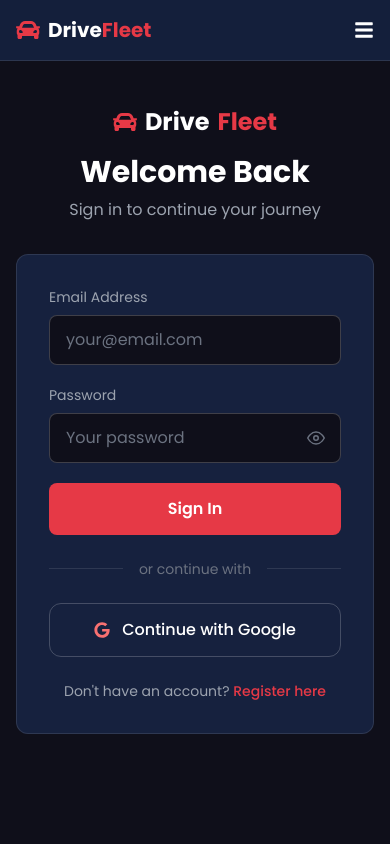
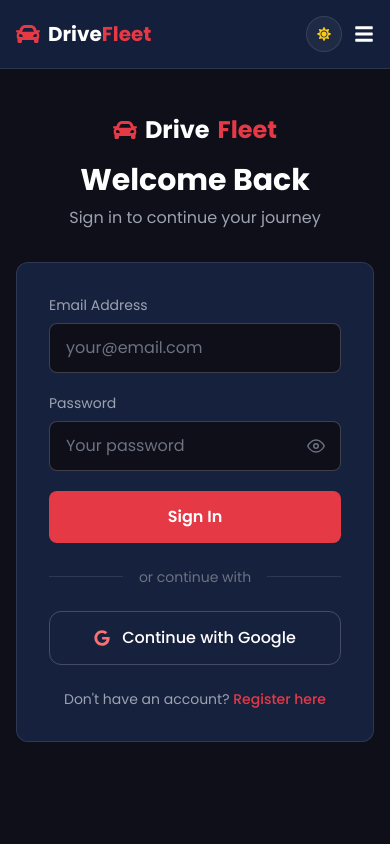
Before and after one commit to fahim3101/drivefleet-client, a React (Vite) app: page /login in a window 390 px wide. Shown: the top 844 px of the page. Built offline with nearby package versions, Linux system fonts and the light colour scheme; no server answers.

Commit message:
feat(client): dark/light theme toggle with persistence, light overrides, navbar switch

```diff
--- a/src/components/Navbar.jsx
+++ b/src/components/Navbar.jsx
@@ -2,10 +2,12 @@
 import { Link, NavLink } from "react-router-dom";
 import { useAuth } from "../providers/AuthProvider";
 import toast from "react-hot-toast";
-import { FaCar, FaBars, FaTimes, FaHeart } from "react-icons/fa";
+import { FaCar, FaBars, FaTimes, FaHeart, FaSun, FaMoon } from "react-icons/fa";
+import { useTheme } from "../providers/ThemeProvider";
 
 const Navbar = () => {
   const { user, logOut } = useAuth();
+  const { theme, toggleTheme } = useTheme();
   const [mobileOpen, setMobileOpen] = useState(false);
   const [dropdown, setDropdown] = useState(false);
   const dropRef = useRef(null);
@@ -28,9 +30,7 @@
   };
 
   const linkClass = ({ isActive }) =>
-    `transition-colors font-medium ${
-      isActive ? "text-primary" : "text-gray-300 hover:text-primary"
-    }`;
+    `transition-colors font-medium ${isActive ? "text-primary" : theme === "light" ? "text-slate-600 hover:text-primary" : "text-gray-300 hover:text-primary"}`;
 
   return (
     <nav className="bg-[#16213E]/95 backdrop-blur-sm sticky top-0 z-50 border-b border-white/10">
@@ -61,6 +61,14 @@
 
         {/* Desktop Auth */}
         <div className="hidden md:flex items-center gap-4">
+          <button
+            onClick={toggleTheme}
+            className="w-10 h-10 rounded-full border border-white/10 flex items-center justify-center hover:border-primary/50 transition-colors bg-white/5"
+            title={`Switch to ${theme === "dark" ? "light" : "dark"} mode`}
+            aria-label="Toggle theme"
+          >
+            {theme === "dark" ? <FaSun className="text-yellow-400" /> : <FaMoon className="text-slate-700" />}
+          </button>
           {user ? (
             <div className="relative" ref={dropRef}>
               <img
@@ -71,32 +79,27 @@
                 onClick={() => setDropdown(!dropdown)}
               />
               {dropdown && (
-                <div className="absolute right-0 mt-3 w-56 bg-[#16213E] border border-white/10 rounded-xl shadow-2xl overflow-hidden z-50">
-                  <div className="px-4 py-3 border-b border-white/10">
-                    <p className="font-semibold text-sm truncate">{user.displayName}</p>
+                <div className={`absolute right-0 mt-3 w-56 rounded-xl shadow-2xl overflow-hidden z-50 border ${theme === "light" ? "bg-white border-slate-200" : "bg-[#16213E] border-white/10"}`}>
+                  <div className={`px-4 py-3 border-b ${theme === "light" ? "border-slate-200" : "border-white/10"}`}>
+                    <p className={`font-semibold text-sm truncate ${theme === "light" ? "text-slate-900" : "text-white"}`}>{user.displayName}</p>
                     <p className="text-gray-500 text-xs truncate">{user.email}</p>
                   </div>
                   <div className="py-1">
-                    <Link to="/my-bookings" onClick={() => setDropdown(false)}
-                      className="block px-4 py-2.5 text-sm hover:bg-primary/20 transition-colors">
+                    <Link to="/my-bookings" onClick={() => setDropdown(false)} className={`block px-4 py-2.5 text-sm transition-colors ${theme === "light" ? "hover:bg-slate-100 text-slate-700" : "hover:bg-primary/20 text-white"}`}>
                       📋 My Bookings
                     </Link>
-                    <Link to="/my-cars" onClick={() => setDropdown(false)}
-                      className="block px-4 py-2.5 text-sm hover:bg-primary/20 transition-colors">
+                    <Link to="/my-cars" onClick={() => setDropdown(false)} className={`block px-4 py-2.5 text-sm transition-colors ${theme === "light" ? "hover:bg-slate-100 text-slate-700" : "hover:bg-primary/20 text-white"}`}>
                       🚗 My Added Cars
                     </Link>
-                    <Link to="/add-car" onClick={() => setDropdown(false)}
-                      className="block px-4 py-2.5 text-sm hover:bg-primary/20 transition-colors">
+                    <Link to="/add-car" onClick={() => setDropdown(false)} className={`block px-4 py-2.5 text-sm transition-colors ${theme === "light" ? "hover:bg-slate-100 text-slate-700" : "hover:bg-primary/20 text-white"}`}>
                       ➕ Add Car
                     </Link>
-                    <Link to="/admin" onClick={() => setDropdown(false)}
-                      className="block px-4 py-2.5 text-sm hover:bg-primary/20 transition-colors">
+                    <Link to="/admin" onClick={() => setDropdown(false)} className={`block px-4 py-2.5 text-sm transition-colors ${theme === "light" ? "hover:bg-slate-100 text-slate-700" : "hover:bg-primary/20 text-white"}`}>
                       📊 Admin Dashboard
                     </Link>
                   </div>
-                  <div className="border-t border-white/10 py-1">
-                    <button onClick={handleLogout}
-                      className="w-full text-left px-4 py-2.5 text-sm text-red-400 hover:bg-red-500/10 transition-colors">
+                  <div className={`border-t py-1 ${theme === "light" ? "border-slate-200" : "border-white/10"}`}>
+                    <button onClick={handleLogout} className="w-full text-left px-4 py-2.5 text-sm text-red-400 hover:bg-red-500/10 transition-colors">
                       🚪 Logout
                     </button>
                   </div>
@@ -108,23 +111,27 @@
           )}
         </div>
 
-        {/* Mobile Toggle */}
-        <button
-          className="md:hidden text-white text-xl"
-          onClick={() => setMobileOpen(!mobileOpen)}
-        >
-          {mobileOpen ? <FaTimes /> : <FaBars />}
-        </button>
+        {/* Mobile Toggle + Theme */}
+        <div className="md:hidden flex items-center gap-3">
+          <button
+            onClick={toggleTheme}
+            className="w-9 h-9 rounded-full border border-white/10 flex items-center justify-center bg-white/5"
+            aria-label="Toggle theme"
+          >
+            {theme === "dark" ? <FaSun className="text-yellow-400 text-sm" /> : <FaMoon className="text-slate-700 text-sm" />}
+          </button>
+          <button className="text-white text-xl" onClick={() => setMobileOpen(!mobileOpen)}>
+            {mobileOpen ? <FaTimes /> : <FaBars />}
+          </button>
+        </div>
       </div>
 
       {/* Mobile Menu */}
       {mobileOpen && (
-        <div className="md:hidden bg-[#16213E] border-t border-white/10 px-4 py-4 flex flex-col gap-4">
+        <div className={`md:hidden border-t px-4 py-4 flex flex-col gap-4 ${theme === "light" ? "bg-white border-slate-200" : "bg-[#16213E] border-white/10"}`}>
           <NavLink to="/" end className={linkClass} onClick={() => setMobileOpen(false)}>Home</NavLink>
           <NavLink to="/explore" className={linkClass} onClick={() => setMobileOpen(false)}>Explore Cars</NavLink>
-          <NavLink to="/wishlist" className={linkClass} onClick={() => setMobileOpen(false)}>
-            Wishlist
-          </NavLink>
+          <NavLink to="/wishlist" className={linkClass} onClick={() => setMobileOpen(false)}>Wishlist</NavLink>
           {user && (
             <>
               <NavLink to="/add-car" className={linkClass} onClick={() => setMobileOpen(false)}>Add Car</NavLink>
--- a/src/index.css
+++ b/src/index.css
@@ -7,9 +7,15 @@
     background-color: #0f0f1a;
     color: white;
     font-family: 'Poppins', sans-serif;
+    transition: background-color 0.3s, color 0.3s;
   }
   * {
     box-sizing: border-box;
+  }
+  /* Light theme overrides */
+  html.light body {
+    background-color: #f1f5f9;
+    color: #0f172a;
   }
 }
 
@@ -23,7 +29,45 @@
   .card-dark {
     @apply bg-[#16213E] rounded-xl border border-white/10 hover:border-primary/50 transition-all duration-300;
   }
+  html.light .card-dark {
+    @apply bg-white border-slate-200 hover:border-primary/30 shadow-sm;
+  }
   .input-field {
     @apply w-full bg-[#0f0f1a] border border-white/20 rounded-lg px-4 py-3 text-white placeholder-gray-500 focus:outline-none focus:border-primary transition-colors;
   }
+  html.light .input-field {
+    @apply bg-white border-slate-300 text-slate-900 placeholder-slate-400 focus:border-primary;
+  }
+  /* Navbar light */
+  html.light nav {
+    background-color: rgba(255, 255, 255, 0.95) !important;
+    border-color: #e2e8f0 !important;
+  }
+  html.light nav a,
+  html.light nav button {
+    color: #334155;
+  }
+  html.light nav .text-gray-300 {
+    color: #475569 !important;
+  }
+  /* Footer light */
+  html.light footer {
+    background-color: #0f172a !important;
+  }
+  /* Spinner bg etc - keep dark for consistency */
 }
+
+/* Scrollbar */
+::-webkit-scrollbar {
+  width: 8px;
+}
+::-webkit-scrollbar-track {
+  background: #0f0f1a;
+}
+html.light ::-webkit-scrollbar-track {
+  background: #f1f5f9;
+}
+::-webkit-scrollbar-thumb {
+  background: #E63946;
+  border-radius: 4px;
+}
--- a/src/main.jsx
+++ b/src/main.jsx
@@ -3,11 +3,13 @@
 import { RouterProvider } from "react-router-dom";
 import { Toaster } from "react-hot-toast";
 import { AuthProvider } from "./providers/AuthProvider";
+import { ThemeProvider } from "./providers/ThemeProvider";
 import router from "./routes/router";
 import "./index.css";
 
 ReactDOM.createRoot(document.getElementById("root")).render(
   <React.StrictMode>
+    <ThemeProvider>
       <AuthProvider>
         <RouterProvider router={router} />
         <Toaster
@@ -21,5 +23,6 @@
           }}
         />
       </AuthProvider>
+    </ThemeProvider>
   </React.StrictMode>
 );
--- /dev/null
+++ b/src/providers/ThemeProvider.jsx
@@ -0,0 +1,29 @@
+import { createContext, useContext, useEffect, useState } from "react";
+
+const ThemeContext = createContext(null);
+
+export const ThemeProvider = ({ children }) => {
+  const [theme, setTheme] = useState(() => {
+    const saved = localStorage.getItem("theme");
+    if (saved) return saved;
+    // default dark to match current design
+    return "dark";
+  });
+
+  useEffect(() => {
+    const root = document.documentElement;
+    root.classList.remove("dark", "light");
+    root.classList.add(theme);
+    localStorage.setItem("theme", theme);
+  }, [theme]);
+
+  const toggleTheme = () => setTheme((prev) => (prev === "dark" ? "light" : "dark"));
+
+  return <ThemeContext.Provider value={{ theme, toggleTheme }}>{children}</ThemeContext.Provider>;
+};
+
+export const useTheme = () => {
+  const ctx = useContext(ThemeContext);
+  if (!ctx) throw new Error("useTheme must be used within ThemeProvider");
+  return ctx;
+};
```
Lines whose indentation alone changed are shown as unchanged.
